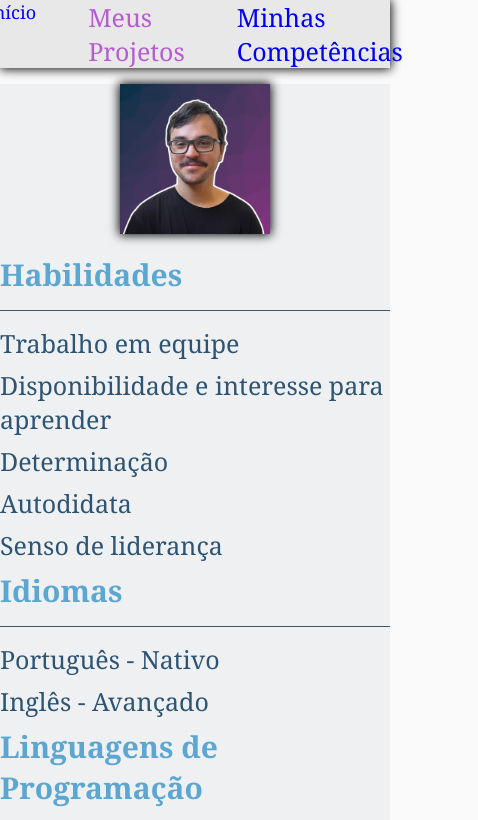
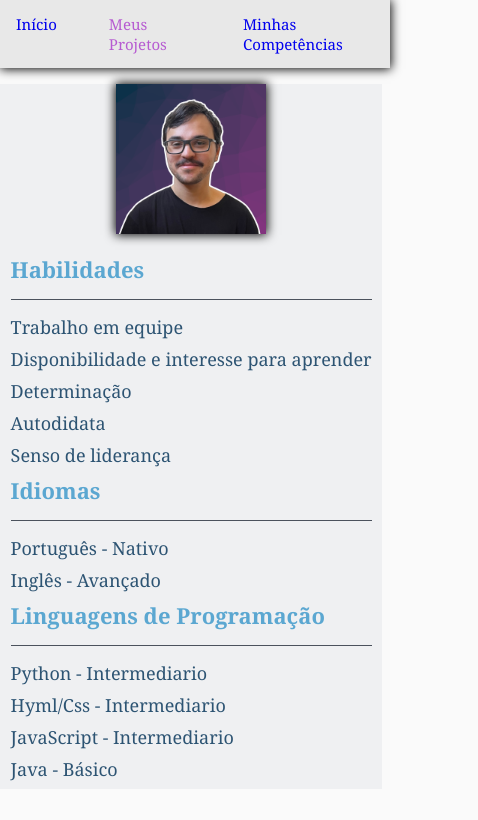
Before and after one commit to PedroDaluncio/TarefasDisciplinaWeb, a plain HTML site: page exercicio1/index.html in a window 390 px wide. Shown: the top 820 px of the page, 478 px wide, since content can reach past the window. Drawn offline with Linux system fonts and the light colour scheme.

Commit message:
changed css

```diff
--- a/exercicio1/style.css
+++ b/exercicio1/style.css
@@ -6,17 +6,22 @@
 
 body {
     min-height: 100%;
+    width: 98vw;
     background-color: #FAFAFA;
     font-family: Cambria, Cochin, Georgia, Times, 'Times New Roman', serif;
     color: #5BA7D1;
+    overflow-x: hidden;
 }
 
 html {
     min-height: 100%;
+    width: 98vw;
+    overflow-x: hidden;
 }
 
+
 header {
-    width: 100%;
+    width: 98vw;
     height: 10vh;
     display: flex;
     justify-content: center;
@@ -172,7 +177,7 @@ address {
         font-size: 30px;
     }
 
-    dd, header, footer{
+    dd, footer{
         font-size: 25px;
     }
 
@@ -188,6 +193,10 @@ address {
 
     #myPhoto {
         width: 250px;
+    }
+
+    header{
+        font-size: 30px;
     }
 }
 
@@ -248,7 +257,7 @@ address {
     }
 
     #myFormation{
-        width: 100vw;
+        width: 98vw;
     }
 
     #myNameAndCollege, #objectives, #Formation, #Pixel, #EnglishClass {
@@ -260,6 +269,19 @@ address {
         font-size: 18px;
     }
     #aboutMe{
-        width: 100vw;
+        width: 98vw;
+    }
+    a{
+        font-size: 15px ;
+    }
+    footer{
+        gap: 10px;
+        font-size: 10px;
+    }
+    dt{
+        font-size: 22px;
+    }
+    dd{
+        font-size: 18px;
     }
 }
```
